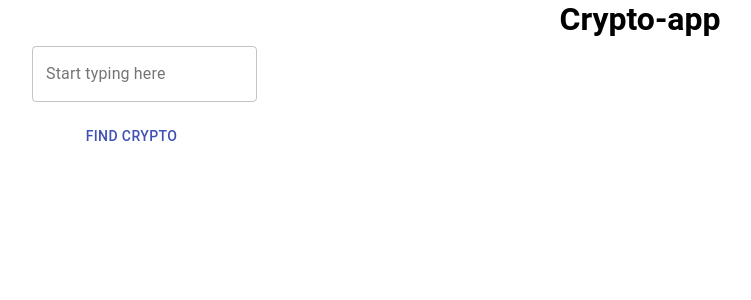
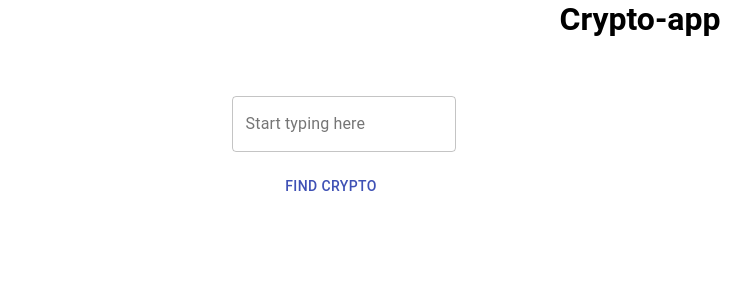
Before and after one commit to AlexanderSutul/Crypto-currency-app, a React (Create React App) app: page / in a window 1280 px wide. Shown: the top 300 px of the page, without its empty margins (0-751 px from the left). Built offline with nearby package versions, Linux system fonts and the light colour scheme.

Commit message:
Some kinda of refactorin

```diff
--- a/src/components/CryptoCard/CryptoCard.js
+++ b/src/components/CryptoCard/CryptoCard.js
@@ -14,7 +14,10 @@ const CryptoCard = ({ crypto, onSelect, updateCrypto }) => {
     const interval = setInterval(async () => {
       const updatedCrypto = { ...crypto }
       try {
-        const { EUR: newPrice } = await CryptoApi.getRateByCryptoName([crypto], ['EUR'])
+        const { EUR: newPrice } = await CryptoApi.getRateByCryptoName(
+          [crypto],
+          ['EUR']
+        )
         updatedCrypto.price = newPrice
         if (price < newPrice) {
           updatedCrypto.tend = TEND_MAP.INC
--- a/src/components/CryptoCard/CryptoCard.styled.js
+++ b/src/components/CryptoCard/CryptoCard.styled.js
@@ -21,6 +21,9 @@ export const StyledCard = styled(Paper)(({ tend }) => ({
   cursor: 'pointer',
   padding: '0 15px',
   position: 'relative',
+  display: 'flex',
+  flexDirection: 'column',
+  justifyContent: 'space-evenly'
 }))
 
 export const StyledCryptoTitle = styled.div({
@@ -28,8 +31,10 @@ export const StyledCryptoTitle = styled.div({
   borderBottom: '2px solid black',
   marginBottom: 10,
   textTransform: 'uppercase',
+  textAlign: 'center'
 })
 
 export const StyledCurrency = styled.div({
   fontSize: 15,
+  textAlign: 'center'
 })
--- a/src/components/CryptoCardList/CryptoCardList.styled.js
+++ b/src/components/CryptoCardList/CryptoCardList.styled.js
@@ -2,13 +2,10 @@ import styled from 'styled-components'
 
 export const StyledCryptoCardList = styled.div({
   width: '100%',
-  height: '70vh',
+  height: '100%',
   overflowY: 'auto',
   display: 'flex',
   flexWrap: 'wrap',
-  flex: '0 0 50%',
   justifyContent: 'space-around',
-  alignContent: 'baseline',
   flexDirection: 'row',
-  padding: '10px 0',
 })
--- a/src/components/Header/Header.js
+++ b/src/components/Header/Header.js
@@ -1,6 +1,6 @@
 import React from 'react'
 import StyledHeader from './Header.styled'
 
-const Header = ({title}) => <StyledHeader>{title}</StyledHeader>
+const Header = ({ title }) => <StyledHeader>{title}</StyledHeader>
 
 export default Header
--- a/src/components/Header/Header.styled.js
+++ b/src/components/Header/Header.styled.js
@@ -1,7 +1,7 @@
 import styled from 'styled-components'
 
 const StyledHeader = styled.h1({
-    textAlign: 'center'
+  textAlign: 'center',
 })
 
 export default StyledHeader
--- a/src/components/Main/Main.js
+++ b/src/components/Main/Main.js
@@ -1,31 +1,16 @@
 import React, { useState, useEffect } from 'react'
 import { Container, Grid, TextField, Button } from '@material-ui/core'
-import { makeStyles } from '@material-ui/core/styles'
 import CryptoCardList from '../CryptoCardList/CryptoCardList'
 import CryptoChart from '../CryptoChart/CryptoChart'
 import CryptoApi from '../../services/http'
 import { TEND_MAP } from '../../constants'
 import LocalStorageManager from '../../services/localStorage'
 import Header from '../Header/Header'
-
-const useStyles = makeStyles(theme => ({
-  root: {
-    '& > *': {
-      margin: theme.spacing(1),
-      width: '25ch',
-    },
-  },
-  contentContainer: {
-    display: 'flex',
-    flexDirection: 'row',
-    flex: '0 0 50%',
-  },
-}))
+import SearchField from '../SearchField/SearchField'
 
 const HISTORY_KEY = 'history'
 
 const Main = () => {
-  const classes = useStyles()
   const [selectedCrypto, setSelectedCrypto] = useState(null)
   const [cryptos, setCryptos] = useState([])
   const [inputText, setInputText] = useState('')
@@ -83,27 +68,33 @@ const Main = () => {
   return (
     <Container>
       <Header title="Crypto-app" />
-      <Grid>
-        <form
-          className={classes.root}
-          noValidate
-          autoComplete="off"
+      <Container
+        style={{
+          display: 'flex',
+          flexDirection: 'row',
+          justifyContent: 'center',
+          paddingTop: 50
+        }}
+      >
+        <Container
+          style={{
+            display: 'flex',
+            justifyContent: 'center',
+          }}
+        >
+          <SearchField
             onSubmit={handleSubmit}
+            onChangeText={setInputText}
+            isLoading={isLoading}
+            text={inputText}
+          />
+        </Container>
+        <Container
+          style={{
+            display: 'flex',
+            justifyContent: 'center',
+          }}
         >
-          <TextField
-            variant={'outlined'}
-            id="standard-basic"
-            label="Start typing here"
-            value={inputText}
-            onChange={e => setInputText(e.target.value)}
-          />
-          <br />
-          <Button color="primary" type={'submit'} disabled={isLoading}>
-            Find Crypto
-          </Button>
-        </form>
-      </Grid>
-      <Container className={classes.contentContainer}>
           <CryptoCardList
             cryptos={cryptos}
             selectCrypto={selectedCrypto => setSelectedCrypto(selectedCrypto)}
@@ -112,10 +103,13 @@ const Main = () => {
           {selectedCrypto && (
             <CryptoChart
               selectedCrypto={
-              cryptos[cryptos.findIndex(it => it.name === selectedCrypto.name)]
+                cryptos[
+                  cryptos.findIndex(it => it.name === selectedCrypto.name)
+                ]
               }
             />
           )}
+        </Container>
       </Container>
     </Container>
   )
--- /dev/null
+++ b/src/components/SearchField/SearchField.js
@@ -0,0 +1,46 @@
+import React from 'react'
+import PropTypes from 'prop-types'
+import { TextField, Button } from '@material-ui/core'
+import { makeStyles } from '@material-ui/core/styles'
+
+const useStyles = makeStyles(theme => ({
+  root: {
+    '& > *': {
+      margin: theme.spacing(1),
+      width: '25ch',
+    },
+  },
+}))
+
+const SearchField = ({ onSubmit, text, onChangeText, isLoading }) => {
+  const classes = useStyles()
+  return (
+    <form
+      className={classes.root}
+      noValidate
+      autoComplete="off"
+      onSubmit={onSubmit}
+    >
+      <TextField
+        variant={'outlined'}
+        id="standard-basic"
+        label="Start typing here"
+        value={text}
+        onChange={e => onChangeText(e.target.value)}
+      />
+      <br />
+      <Button color="primary" type={'submit'} disabled={isLoading}>
+        Find Crypto
+      </Button>
+    </form>
+  )
+}
+
+SearchField.propTypes = {
+  onSubmit: PropTypes.func,
+  onChangeText: PropTypes.func,
+  text: PropTypes.string,
+  isLoading: PropTypes.bool,
+}
+
+export default SearchField
```
Also changed, not shown: src/utils/index.js (indentation only). Lines whose indentation alone changed are shown as unchanged.
